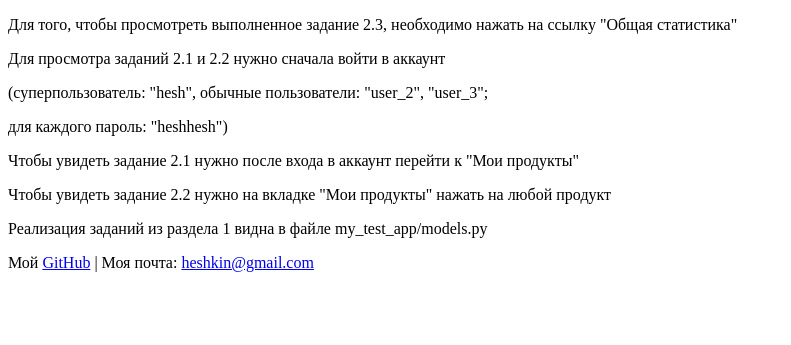
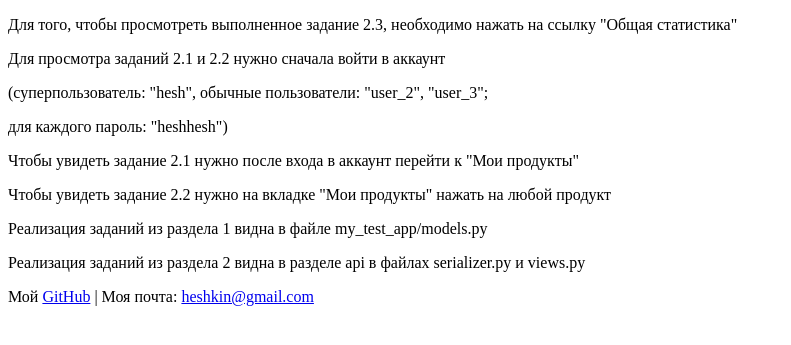
Before and after one commit to heshegto/test_hard_qode, a Django app: page / in a window 1280 px wide. Shown: the part 26-371 px from the top of the page, without its empty margins (0-791 px from the left). Run offline with Django 4.2, Linux system fonts and the light colour scheme.

Commit message:
File main.html updated

```diff
--- a/templates/main.html
+++ b/templates/main.html
@@ -8,4 +8,5 @@
     <p>Чтобы увидеть задание 2.1 нужно после входа в аккаунт перейти к "Мои продукты"</p>
     <p>Чтобы увидеть задание 2.2 нужно на вкладке "Мои продукты" нажать на любой продукт</p>
     <p>Реализация заданий из раздела 1 видна в файле my_test_app/models.py</p>
+    <p>Реализация заданий из раздела 2 видна в разделе api в файлах serializer.py и views.py</p>
 {% endblock %}
```
